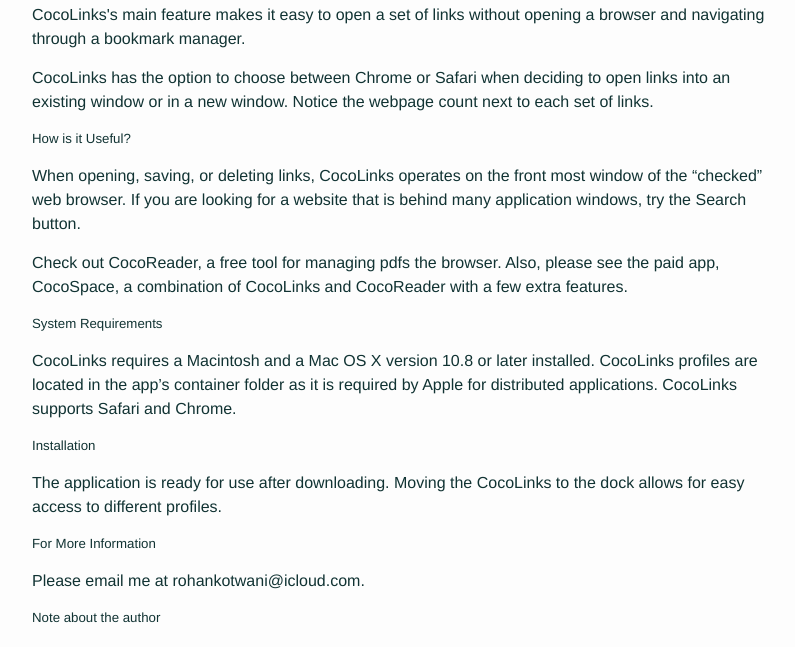
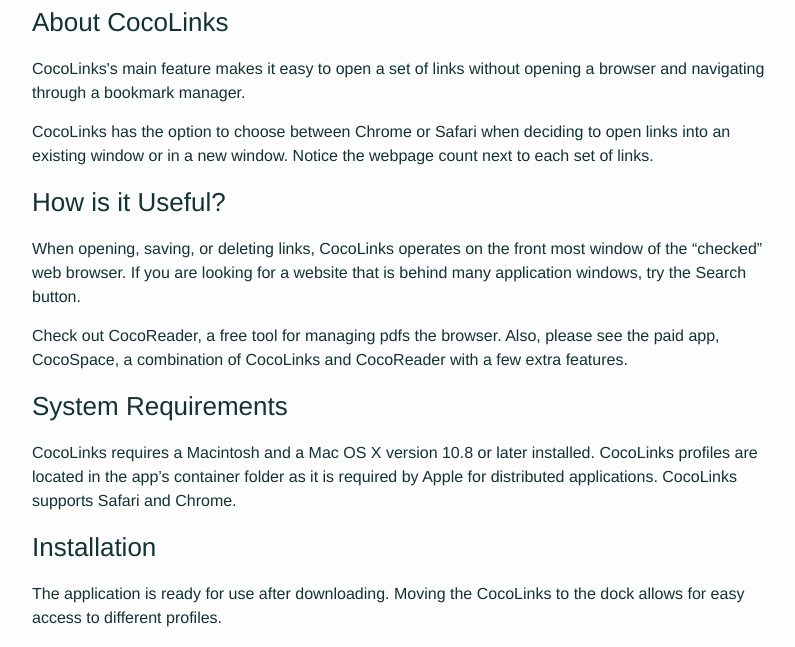
Before and after one commit to CocoApplications/CocoApplications, a Jekyll site: the page built from _posts/2017-09-18-CocoLinks.html, in a window 1280 px wide and 900 px high, scrolled down 342 px, cut to the strip 253-900 px from the top of the window. Shown: the whole strip, without its empty margins (238-1033 px from the left). Built offline with Jekyll 4.4.1, drawn with Linux system fonts in a browser that asks for light colours.

Commit message:
prototyping

```diff
--- a/_posts/2017-09-18-CocoLinks.html
+++ b/_posts/2017-09-18-CocoLinks.html
@@ -26,14 +26,19 @@
     <iframe width="560" height="315" src="https://www.youtube.com/embed/vfdUd2AZfdw" frameborder="0" allowfullscreen></iframe>
 
 
+    <div>
+
+    <h3>
+        About CocoLinks
+    </h3>
     <p>CocoLinks's main feature makes it easy to open a set of links without opening a browser and navigating through a bookmark manager. </p>
 
     <p>CocoLinks has the option to choose between Chrome or Safari when deciding to open links into an existing window or in a new window. Notice the webpage count next to each set of links. </p>
 
 
-    <h5>
+    <h3>
         How is it Useful?
-    </h5>
+    </h3>
     <p>
         When opening, saving, or deleting links, CocoLinks operates on the front most window of the “checked” web browser. If you are looking for a website that is behind many application windows, try the Search button.
     </p>
@@ -41,31 +46,32 @@
         Check out CocoReader, a free tool for managing pdfs the browser. Also, please see the paid app, CocoSpace, a combination of CocoLinks and CocoReader with a few extra features.
     </p>
 
-    <h5>
+    <h3>
         System Requirements
-    </h5>
+    </h3>
 
     <p>
         CocoLinks requires a Macintosh and a Mac OS X version 10.8 or later installed. CocoLinks profiles are located in the app’s container folder as it is required by Apple for distributed applications. CocoLinks supports Safari and Chrome.
     </p>
 
-    <h5>
+    <h3>
         Installation
-    </h5>
+    </h3>
     <p>
         The application is ready for use after downloading. Moving the CocoLinks to the dock allows for easy access to different profiles.
     </p>
-    <h5>
+    <h3>
         For More Information
-    </h5>
+    </h3>
     <p>
         Please email me at rohankotwani@icloud.com.
     </p>
-    <h5>
+    <h3>
         Note about the author
-    </h5>
+    </h3>
 
     <p>
         This app was made by Rohan Kotwani, B.S. in Electrical Engineering & M.S. in Analytics
     </p>
+    </div>
 </body>
```
